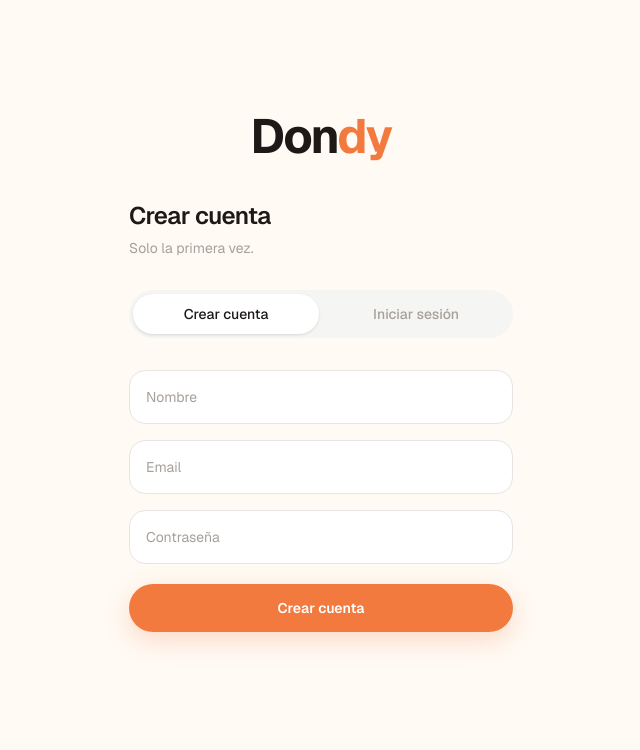
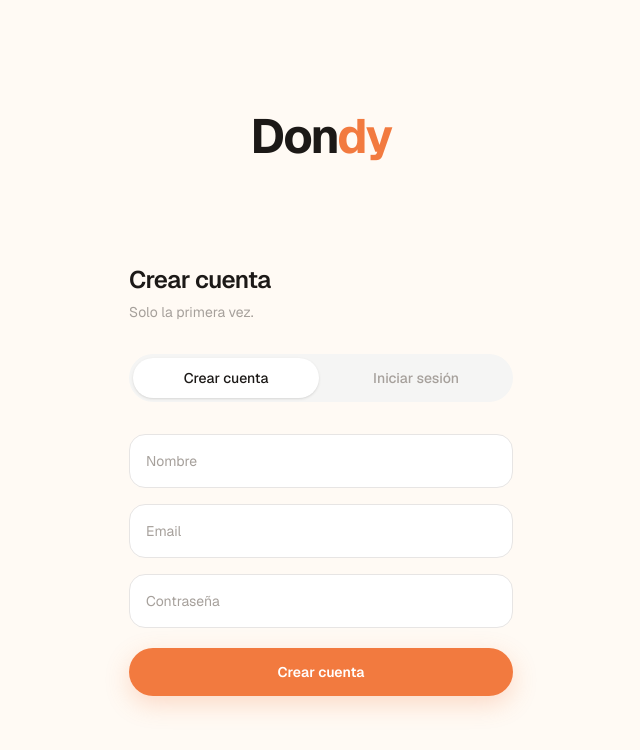
Before and after one commit to marcosmackinnon/caba-eats, a Next.js app: page /auth in a window 1280 px wide. Shown: the top 750 px of the page, without its empty margins (319-959 px from the left). Built offline with nearby package versions, Linux system fonts and the light colour scheme; no server answers.

Commit message:
design: form centrado bajo logo, ocultar nav en /auth

```diff
--- a/src/app/auth/page.tsx
+++ b/src/app/auth/page.tsx
@@ -10,9 +10,11 @@
         </span>
       </div>
 
-      {/* Formulario */}
-      <div className="w-full max-w-sm mx-auto">
-        <AuthForm />
+      {/* Formulario centrado en el espacio restante */}
+      <div className="flex flex-1 items-center justify-center pb-10">
+        <div className="w-full max-w-sm">
+          <AuthForm />
+        </div>
       </div>
     </main>
   );
--- a/src/components/MobileBottomNav.tsx
+++ b/src/components/MobileBottomNav.tsx
@@ -15,6 +15,9 @@
 export default function MobileBottomNav() {
   const pathname = usePathname();
   const { favorites } = useFavorites();
+
+  // No mostrar en la pantalla de auth
+  if (pathname.startsWith("/auth")) return null;
 
   return (
     <nav className="fixed inset-x-4 bottom-4 z-50 flex items-center justify-around gap-1 rounded-[28px] border border-white/80 bg-white/92 px-2 py-2 shadow-[0_18px_45px_rgba(201,97,36,0.16)] backdrop-blur md:hidden">
```
